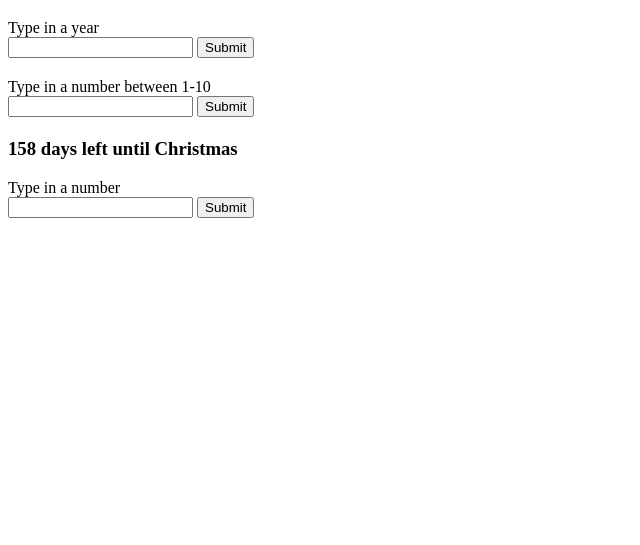
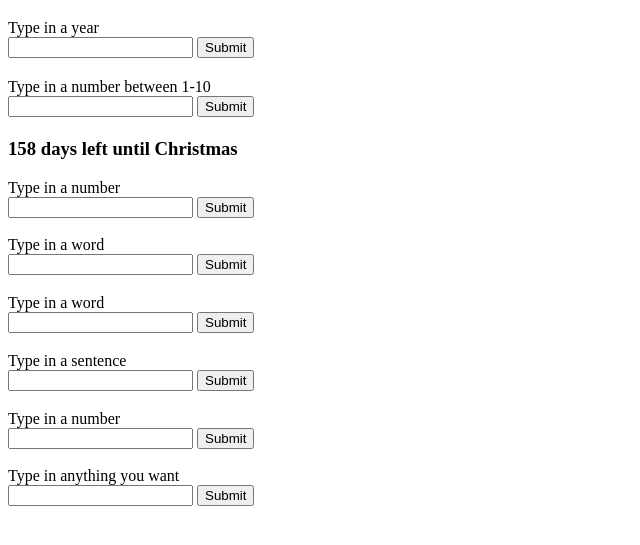
Before and after one commit to Tobzon/js-exercises, a plain HTML site: page index.html in a window 1280 px wide. Shown: the part 61-606 px from the top of the page, without its empty margins (0-640 px from the left). Drawn offline with Linux system fonts and the light colour scheme.

Commit message:
more exercises

```diff
--- a/index.html
+++ b/index.html
@@ -30,6 +30,26 @@ Type in a number<br> <input type="number" id="reverse">
 <button onclick="reverse()">Submit</button>
 <h3 id="revnum"></h3>
 
+Type in a word<br> <input type="text" id="word">
+<button onclick="textManipulation()"> Submit</button>
+<h3 id="text"></h3>
+
+Type in a word<br> <input type="text" id="wordd">
+<button onclick="textManipulation2()"> Submit</button>
+<h3 id="textt"></h3>
+
+Type in a sentence<br> <input type="text" id="worddd">
+<button onclick="textManipulation3()"> Submit</button>
+<h3 id="texttt"></h3>
+
+Type in a number<br> <input type="number" id="num">
+<button onclick="prime()"> Submit</button>
+<h3 id="num1"></h3>
+
+Type in anything you want<br> <input id="any">
+<button onload="classN()"> Submit</button>
+<h3 id="anything"></h3>
+
 <script src="index.js"></script>
 </body>
 </html>
--- a/index.js
+++ b/index.js
@@ -121,3 +121,95 @@ function reverse() {
 }
 
 //---------------------------------------------------------------------------------------------------
+
+
+
+function textManipulation() {
+    var word = document.getElementById("word")
+
+    var text = document.getElementById("text")
+
+    var arr = word.value.toString().replace(/\W/g,'').split('').map(String)
+
+    var run = false
+
+    var start = 0
+    var index = 0
+     var tmp = []
+    while (!run){
+
+              for (index; index<arr.length;index++){
+
+                  tmp.push(arr[index])
+
+              }
+              start++
+              index = start
+        if (start == arr.length){
+            run = true
+            text.innerHTML = tmp.toString()
+        }
+    }
+}
+//---------------------------------------------------------------------------------------------------
+
+function textManipulation2() {
+    var word = document.getElementById("wordd")
+    var text = document.getElementById("textt")
+
+      var arr = word.value.toString().replace(/\W/g,'').split('').map(String)
+
+
+    text.innerHTML =  arr.sort().toString().replace(/\W/g,'')
+
+}
+//---------------------------------------------------------------------------------------------------
+
+function textManipulation3() {
+    var word = document.getElementById("worddd")
+    var text = document.getElementById("texttt")
+
+    var string = word.value
+
+    var longestWord = string.split(' ').reduce(function (longest,current) {
+        return current.length > longest.length ? current : longest
+
+    }, "")
+
+
+    text.innerHTML = string.charAt(0).toUpperCase() + string.slice(1) + ", The longest word is "+ longestWord
+
+}
+//---------------------------------------------------------------------------------------------------
+function prime() {
+    var number = document.getElementById("num")
+    var text = document.getElementById("num1")
+
+    var val = number.value
+
+
+        if (  val% 2 == 0){
+             text.innerHTML = " Number is not a prime"
+        }
+        else
+        text.innerHTML = " Number is a prime"
+
+
+}
+//---------------------------------------------------------------------------------------------------
+function classN() {
+    var any = document.getElementById("any")
+    var text = document.getElementById("anything")
+
+
+
+
+}
+var toType  = function (obj) {
+
+    return ({}).toString().call(obj).match(/\s([a-zA-Z]+)/)[1].toLowerCase()
+}
+(function () {
+    console.log(typeof arguments)
+
+})
```
